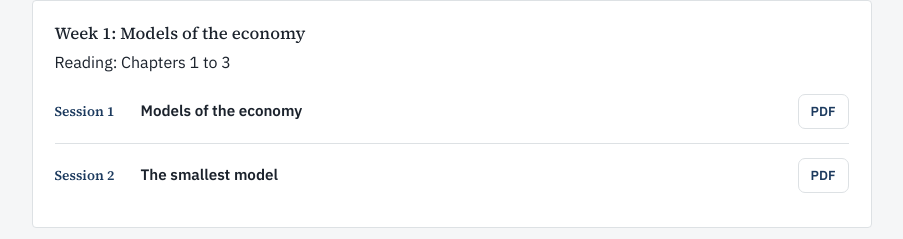
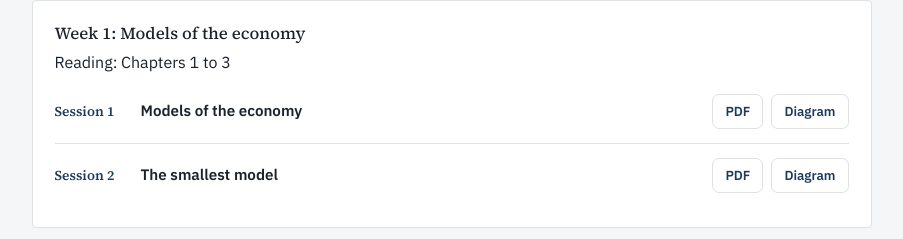
Before and after one commit to anupmulay/anupmulay.github.io, a plain HTML site: page teaching.html in a window 1280 px wide. Shown: the part 655-894 px from the top of the page, without its empty margins (181-1084 px from the left). Drawn offline with Linux system fonts and the light colour scheme.

Commit message:
Teaching: link the week 1 interactive diagrams beside the slides
The diagrams stay on the course site; the page links to them there.

Co-Authored-By: Claude Opus 5.5 <noreply@anthropic.com>

```diff
--- a/teaching.html
+++ b/teaching.html
@@ -64,14 +64,20 @@
           <span class="lecture-body">
             <p class="lecture-title">Models of the economy</p>
           </span>
-          <a class="lecture-dl" href="assets/teaching/lectures/week1_models_of_the_economy.pdf" target="_blank" rel="noopener">PDF</a>
+          <span style="display:flex; gap:8px; flex-shrink:0;">
+            <a class="lecture-dl" href="assets/teaching/lectures/week1_models_of_the_economy.pdf" target="_blank" rel="noopener">PDF</a>
+            <a class="lecture-dl" href="etii/interactive/week1_line_and_tax_cut.html" target="_blank" rel="noopener" title="Interactive diagram: the line and the tax cut">Diagram</a>
+          </span>
         </li>
         <li class="lecture-item">
           <span class="lecture-num">Session 2</span>
           <span class="lecture-body">
             <p class="lecture-title">The smallest model</p>
           </span>
-          <a class="lecture-dl" href="assets/teaching/lectures/week1_session2_the_smallest_model.pdf" target="_blank" rel="noopener">PDF</a>
+          <span style="display:flex; gap:8px; flex-shrink:0;">
+            <a class="lecture-dl" href="assets/teaching/lectures/week1_session2_the_smallest_model.pdf" target="_blank" rel="noopener">PDF</a>
+            <a class="lecture-dl" href="etii/interactive/week1_smallest_model.html" target="_blank" rel="noopener" title="Interactive diagram: the smallest model of an economy">Diagram</a>
+          </span>
         </li>
       </ul>
     </div>
```
